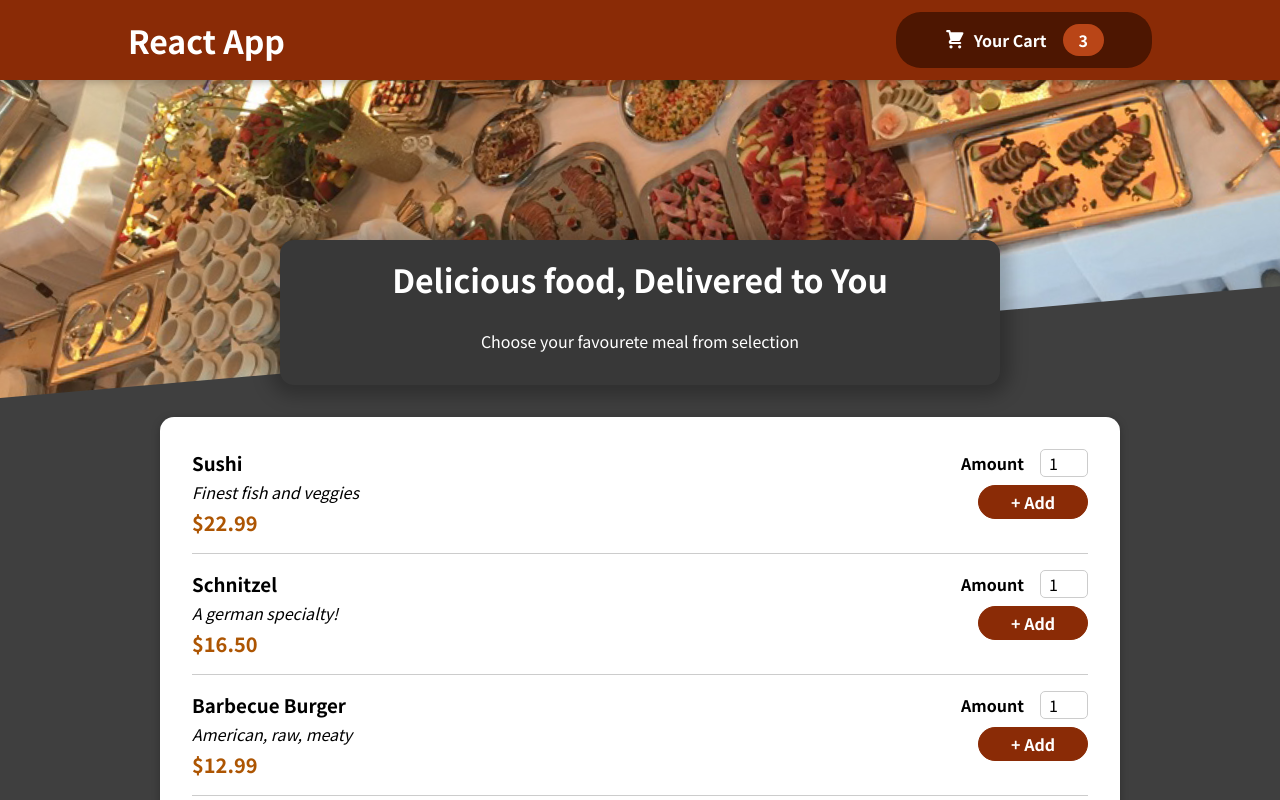
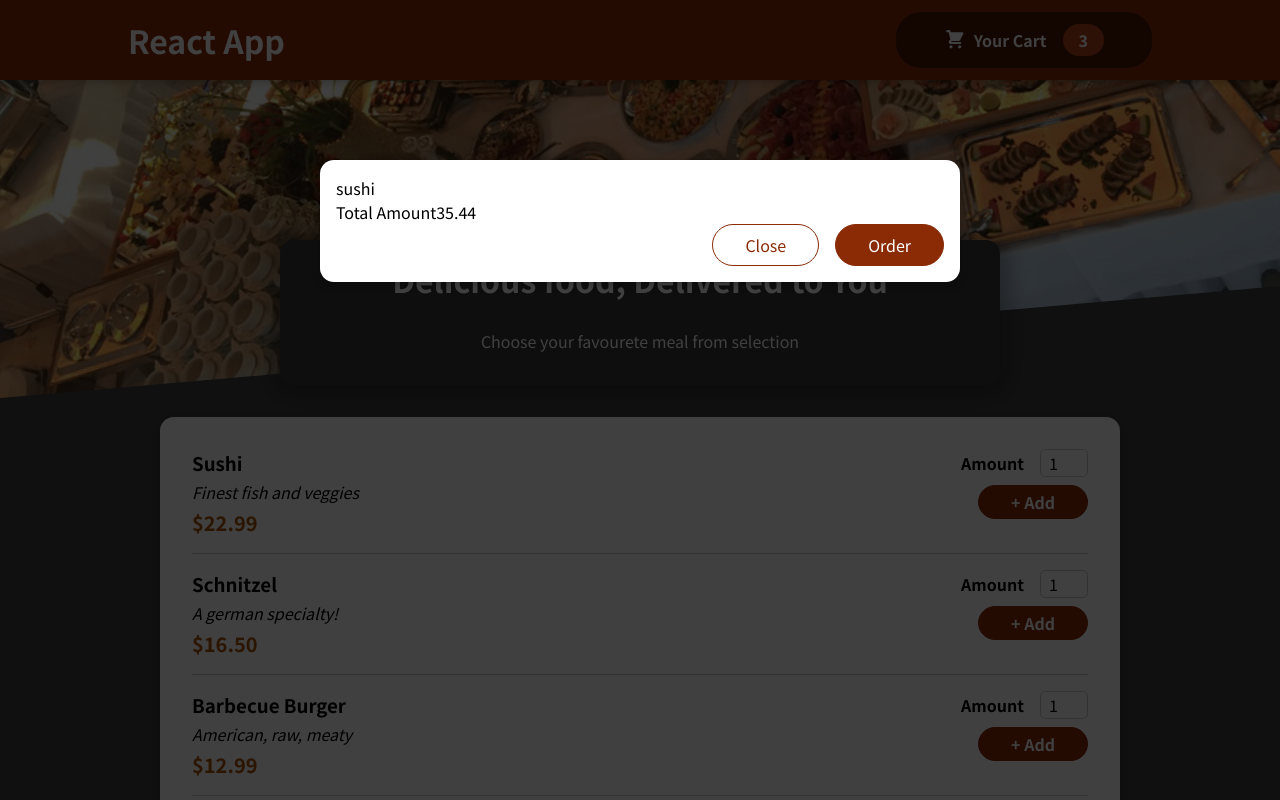
Before and after one commit to GabrieleScano/e-food, a JavaScript app: page / in a window 1280 px wide. Shown: the top 800 px of the page. Built offline with nearby package versions, Linux system fonts and the light colour scheme.

Commit message:
Create modal

```diff
--- a/public/index.html
+++ b/public/index.html
@@ -28,6 +28,7 @@
   </head>
   <body>
     <noscript>You need to enable JavaScript to run this app.</noscript>
+    <div id="overlays"></div>
     <div id="root"></div>
     <!--
       This HTML file is a template.
--- a/src/App.js
+++ b/src/App.js
@@ -1,9 +1,11 @@
+import { Cart } from "./components/Cart/Cart";
 import { Header } from "./components/Layout/Header";
 import { Meals } from "./components/Meals/Meals";
 
 function App() {
   return (
     <>
+      <Cart />
       <Header />
       <main>
         <Meals />
--- a/src/components/Cart/Cart.js
+++ b/src/components/Cart/Cart.js
@@ -1,3 +1,4 @@
+import { Modal } from '../UI/Modal'
 import classes from './Cart.module.css'
 
 export const Cart = (props) => {
@@ -12,7 +13,7 @@
     ]
 
     return (
-        <>
+        <Modal>
             <ul className={classes['cart-items']}>
                 {
                     cartItems.map(item => (
@@ -29,6 +30,6 @@
                 <button className={classes['button--alt']}>Close</button>
                 <button className={classes.button}>Order</button>
             </div>
-        </>
+        </Modal>
     )
 }
--- /dev/null
+++ b/src/components/UI/Modal.js
@@ -0,0 +1,28 @@
+import ReactDOM from 'react-dom'
+
+import classes from './Modal.module.css'
+
+const Backdrop = (props) => {
+    return <div className={classes.backdrop}></div>
+}
+
+const ModalOverlay = (props) => {
+    return (
+        <div className={classes.modal}>
+            <div className={classes.content}>
+                {props.children}
+            </div>
+        </div>
+    )
+}
+
+const portalElement = document.getElementById('overlays')
+
+export const Modal = (props) => {
+    return (
+        <>
+            {ReactDOM.createPortal(<Backdrop />, portalElement)}
+            {ReactDOM.createPortal(<ModalOverlay>{props.children}</ModalOverlay>, portalElement)}
+        </>
+    )
+}
--- /dev/null
+++ b/src/components/UI/Modal.module.css
@@ -0,0 +1,40 @@
+.backdrop {
+    position: fixed;
+    top: 0;
+    left: 0;
+    width: 100%;
+    height: 100vh;
+    z-index: 20;
+    background-color: rgba(0, 0, 0, 0.75);
+  }
+
+  .modal {
+    position: fixed;
+    top: 20vh;
+    left: 5%;
+    width: 90%;
+    background-color: white;
+    padding: 1rem;
+    border-radius: 14px;
+    box-shadow: 0 2px 8px rgba(0, 0, 0, 0.25);
+    z-index: 30;
+    animation: slide-down 300ms ease-out forwards;
+  }
+
+  @media (min-width: 768px) {
+    .modal {
+      width: 40rem;
+      left: calc(50% - 20rem);
+    }
+  }
+
+  @keyframes slide-down {
+    from {
+      opacity: 0;
+      transform: translateY(-3rem);
+    }
+    to {
+      opacity: 1;
+      transform: translateY(0);
+    }
+  }
```
